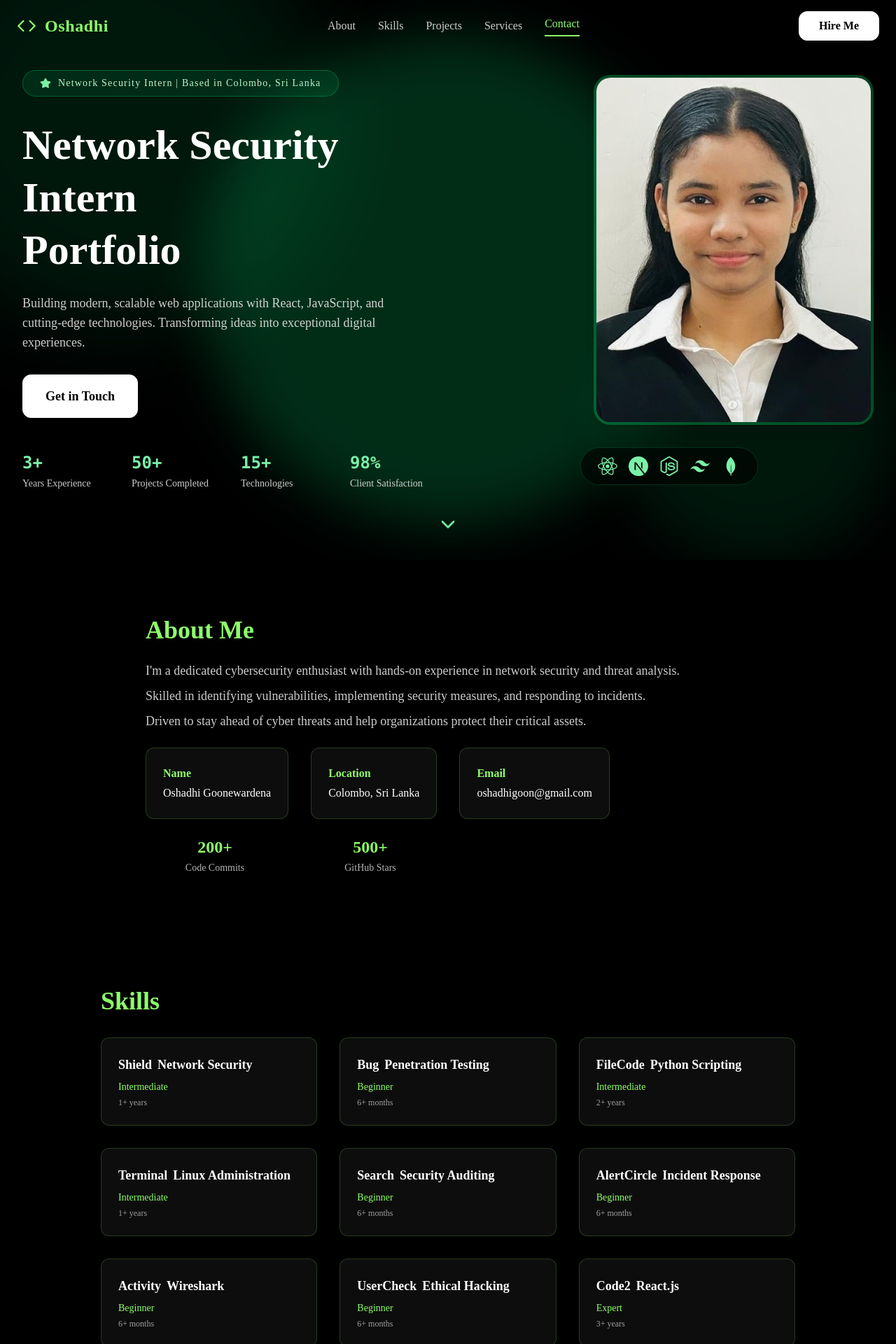
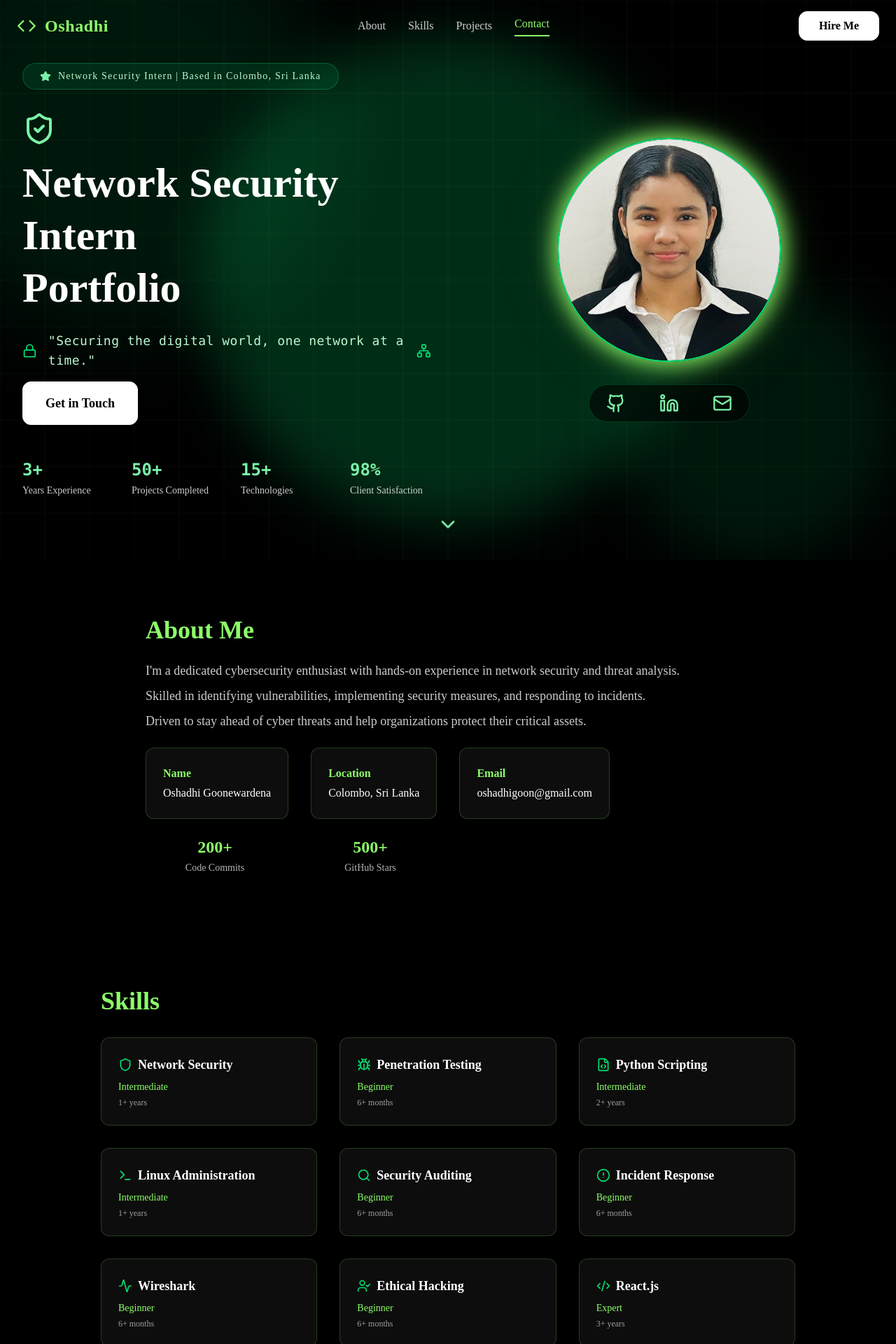
Before and after one commit to goagoonewardena/portfolio, a React (Vite) app in the folder myportfolio/: page / in a window 1280 px wide. Shown: the top 1920 px of the page at 70% size. Built offline with nearby package versions, Linux system fonts and the light colour scheme.

Commit message:
Modified the profile picture layout and new icons are added

```diff
--- a/myportfolio/src/components/sections/Hero.jsx
+++ b/myportfolio/src/components/sections/Hero.jsx
@@ -1,5 +1,5 @@
 
-import { ChevronDown, Star } from 'lucide-react';
+import { ChevronDown, Star, ShieldCheck, Lock, Network, Bug, Terminal, Github, Linkedin, Mail } from 'lucide-react';
 import { SiReact, SiNextdotjs, SiTailwindcss, SiNodedotjs, SiMongodb } from 'react-icons/si';
 import { PERSONAL_INFO, STATS } from '../../utils/constants';
 import { scrollToSection } from '../../hooks/useScrollSpy';
@@ -9,11 +9,22 @@ import RadialGradientBackground from '../backgrounds/RadialGradientBackground';
 const Hero = () => {
   return (
     <section className="relative min-h-screen flex items-center overflow-hidden bg-black">
-      {/* Abstract green radial background */}
+      {/* Security-themed background: green radial + network grid overlay */}
       <div className="absolute inset-0 z-0">
         <div className="absolute -top-32 -left-32 w-[600px] h-[600px] bg-green-400/10 rounded-full blur-3xl" />
         <div className="absolute top-1/2 left-1/2 w-[700px] h-[700px] bg-green-400/20 rounded-full blur-2xl -translate-x-1/2 -translate-y-1/2" />
         <div className="absolute bottom-0 right-0 w-[400px] h-[400px] bg-green-400/10 rounded-full blur-2xl" />
+        {/* Subtle network/circuit grid overlay */}
+        <svg className="absolute inset-0 w-full h-full opacity-10" viewBox="0 0 1440 900" fill="none" xmlns="http://www.w3.org/2000/svg">
+          <g stroke="#8DFF69" strokeWidth="0.5">
+            {Array.from({length: 20}).map((_,i) => (
+              <line key={i} x1={i*72} y1="0" x2={i*72} y2="900" />
+            ))}
+            {Array.from({length: 12}).map((_,i) => (
+              <line key={i+20} x1="0" y1={i*75} x2="1440" y2={i*75} />
+            ))}
+          </g>
+        </svg>
       </div>
       <div className="relative z-10 max-w-7xl mx-auto px-4 sm:px-6 lg:px-8 py-20 w-full">
         <div className="grid grid-cols-1 lg:grid-cols-2 gap-12 items-center">
@@ -28,14 +39,17 @@ const Hero = () => {
               </div>
             </FadeIn>
             <FadeIn delay={100}>
-              <h1 className="text-5xl md:text-6xl font-bold text-white mb-6 leading-tight">
+              <h1 className="text-5xl md:text-6xl font-bold text-white mb-6 leading-tight flex items-center gap-4 flex-wrap">
+                <ShieldCheck className="w-12 h-12 text-green-300 inline-block" />
                 Network Security Intern<br />Portfolio
               </h1>
             </FadeIn>
-            <FadeIn delay={200}>
-              <p className="text-lg text-white/80 max-w-[550px] mb-8">
-                Building modern, scalable web applications with React, JavaScript, and cutting-edge technologies. Transforming ideas into exceptional digital experiences.
-              </p>
+            <FadeIn delay={120}>
+              <div className="flex items-center gap-4 mb-4">
+                <Lock className="w-6 h-6 text-green-400" />
+                <span className="text-green-200 text-lg font-mono tracking-wide">"Securing the digital world, one network at a time."</span>
+                <Network className="w-6 h-6 text-green-400" />
+              </div>
             </FadeIn>
             <FadeIn delay={300}>
               <button
@@ -71,30 +85,24 @@ const Hero = () => {
           {/* Right Column - Image */}
           <FadeIn delay={200}>
             <div className="relative flex flex-col items-center">
-              <div className="relative overflow-hidden rounded-3xl aspect-[4/5] max-w-[400px] ml-auto border-4 border-green-400/30 shadow-lg">
+              <div className="relative overflow-hidden rounded-full w-80 h-80 border-2 border-green-400 shadow-xl bg-black/80" style={{ boxShadow: '0 0 32px 4px #8DFF69, 0 0 64px 8px #19391a' }}>
                 <img
                   src="/gethmi.jpg"
                   alt="Developer at work"
-                  className="w-full h-full object-cover"
+                  className="w-full h-full object-cover hover:scale-105 transition-transform duration-300"
                 />
               </div>
               {/* Technology Logos*/}
-              <div className="flex items-center gap-4 bg-black/60 backdrop-blur-sm border border-green-400/20 rounded-full px-6 py-3 mt-8">
-                <div className="w-7 h-7 flex items-center justify-center hover:scale-110 transition-transform duration-300">
-                  <SiReact className="w-full h-full text-green-300"/>
-                </div>
-                <div className="w-7 h-7 flex items-center justify-center hover:scale-110 transition-transform duration-300">
-                  <SiNextdotjs className="w-full h-full text-green-300"/>
-                </div>
-                <div className="w-7 h-7 flex items-center justify-center hover:scale-110 transition-transform duration-300">
-                  <SiNodedotjs className="w-full h-full text-green-300"/>
-                </div>
-                <div className="w-7 h-7 flex items-center justify-center hover:scale-110 transition-transform duration-300">
-                  <SiTailwindcss className="w-full h-full text-green-300"/>
-                </div>
-                <div className="w-7 h-7 flex items-center justify-center hover:scale-110 transition-transform duration-300">
-                  <SiMongodb className="w-full h-full text-green-300"/>
-                </div>
+              <div className="flex items-center gap-12 bg-black/60 backdrop-blur-sm border border-green-400/20 rounded-full px-6 py-3 mt-8">
+                <a href="https://github.com/goagoonewardena" target="_blank" rel="noopener noreferrer" aria-label="GitHub" className="w-7 h-7 flex items-center justify-center hover:scale-110 transition-transform duration-300 text-green-300">
+                  <Github className="w-full h-full" />
+                </a>
+                <a href="https://www.linkedin.com/in/oshadhi-goonewardena" target="_blank" rel="noopener noreferrer" aria-label="LinkedIn" className="w-7 h-7 flex items-center justify-center hover:scale-110 transition-transform duration-300 text-green-300">
+                  <Linkedin className="w-full h-full" />
+                </a>
+                <a href="mailto:oshadhigoon@gmail.com" aria-label="Email" className="w-7 h-7 flex items-center justify-center hover:scale-110 transition-transform duration-300 text-green-300">
+                  <Mail className="w-full h-full" />
+                </a>
               </div>
             </div>
           </FadeIn>
--- a/myportfolio/src/components/sections/Skills.jsx
+++ b/myportfolio/src/components/sections/Skills.jsx
@@ -1,6 +1,7 @@
 import React from 'react';
 import { skills } from '../../data/skills';
 import FadeIn from '../animations/FadeIn';
+import { Shield, Bug, FileCode, Terminal, Search, AlertCircle, Activity, UserCheck, Code2, Palette, Server, GitBranch } from 'lucide-react';
 
 const Skills = () => {
   return (
@@ -14,7 +15,18 @@ const Skills = () => {
             <FadeIn key={skill.id} delay={skill.id * 100}>
               <div className="bg-white/5 border border-primary/20 rounded-xl p-6 text-white">
                 <div className="text-lg font-semibold mb-2 flex items-center gap-2">
-                  <span>{skill.icon}</span>
+                  {skill.icon === 'Shield' && <Shield className="w-5 h-5 text-green-400" />}
+                  {skill.icon === 'Bug' && <Bug className="w-5 h-5 text-green-400" />}
+                  {skill.icon === 'FileCode' && <FileCode className="w-5 h-5 text-green-400" />}
+                  {skill.icon === 'Terminal' && <Terminal className="w-5 h-5 text-green-400" />}
+                  {skill.icon === 'Search' && <Search className="w-5 h-5 text-green-400" />}
+                  {skill.icon === 'AlertCircle' && <AlertCircle className="w-5 h-5 text-green-400" />}
+                  {skill.icon === 'Activity' && <Activity className="w-5 h-5 text-green-400" />}
+                  {skill.icon === 'UserCheck' && <UserCheck className="w-5 h-5 text-green-400" />}
+                  {skill.icon === 'Code2' && <Code2 className="w-5 h-5 text-green-400" />}
+                  {skill.icon === 'Palette' && <Palette className="w-5 h-5 text-green-400" />}
+                  {skill.icon === 'Server' && <Server className="w-5 h-5 text-green-400" />}
+                  {skill.icon === 'GitBranch' && <GitBranch className="w-5 h-5 text-green-400" />}
                   {skill.name}
                 </div>
                 <div className="text-sm text-primary mb-1">{skill.level}</div>
--- a/myportfolio/src/data/projects.js
+++ b/myportfolio/src/data/projects.js
@@ -29,6 +29,16 @@ export const projects = [
     metrics: "Processed 1000+ traffic records from CSV datasets.",
     githubUrl: "https://github.com/goagoonewardena/Traffic-Data-Analysis",
   },
+  {
+    id: 4,
+    title: "Eco-Energy",
+    description: "A platform for monitoring and optimizing renewable energy usage, providing real-time analytics and sustainability insights.",
+    image: "/images/projects/eco-energy.png",
+    category: "Full Stack",
+    technologies: ["HTML", "CSS", "JavaScript"],
+    metrics: "Enabled 200+ users to track energy savings.",
+    githubUrl: "https://github.com/goagoonewardena/Eco-Energy-web",
+  },
 ];
 
 export const categories = ['All', 'Full Stack', 'Data Analysis'];
--- a/myportfolio/src/utils/constants.js
+++ b/myportfolio/src/utils/constants.js
@@ -31,6 +31,5 @@ export const NAV_LINKS = [
 	{ id: 'about', label: "About"},
 	{ id: 'skills', label: "Skills" },
 	{ id: 'projects', label: "Projects" },
-    { id: 'services', label: "Services" },
-    { id: 'contact', label: "Contact"},
+	{ id: 'contact', label: "Contact"},
 ];
```
Also changed, not shown: myportfolio/src/components/layout/Footer.jsx (+31 -10 lines).
